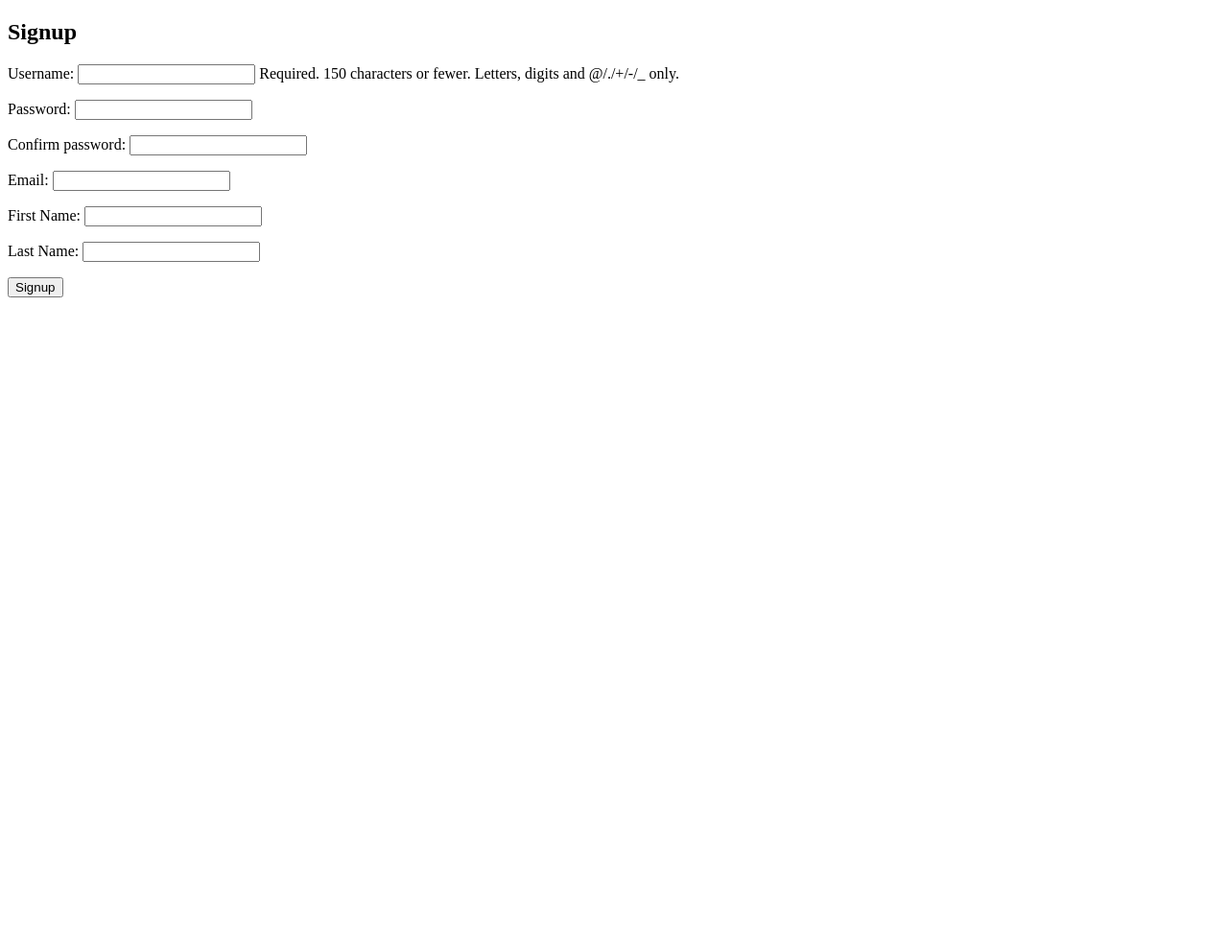
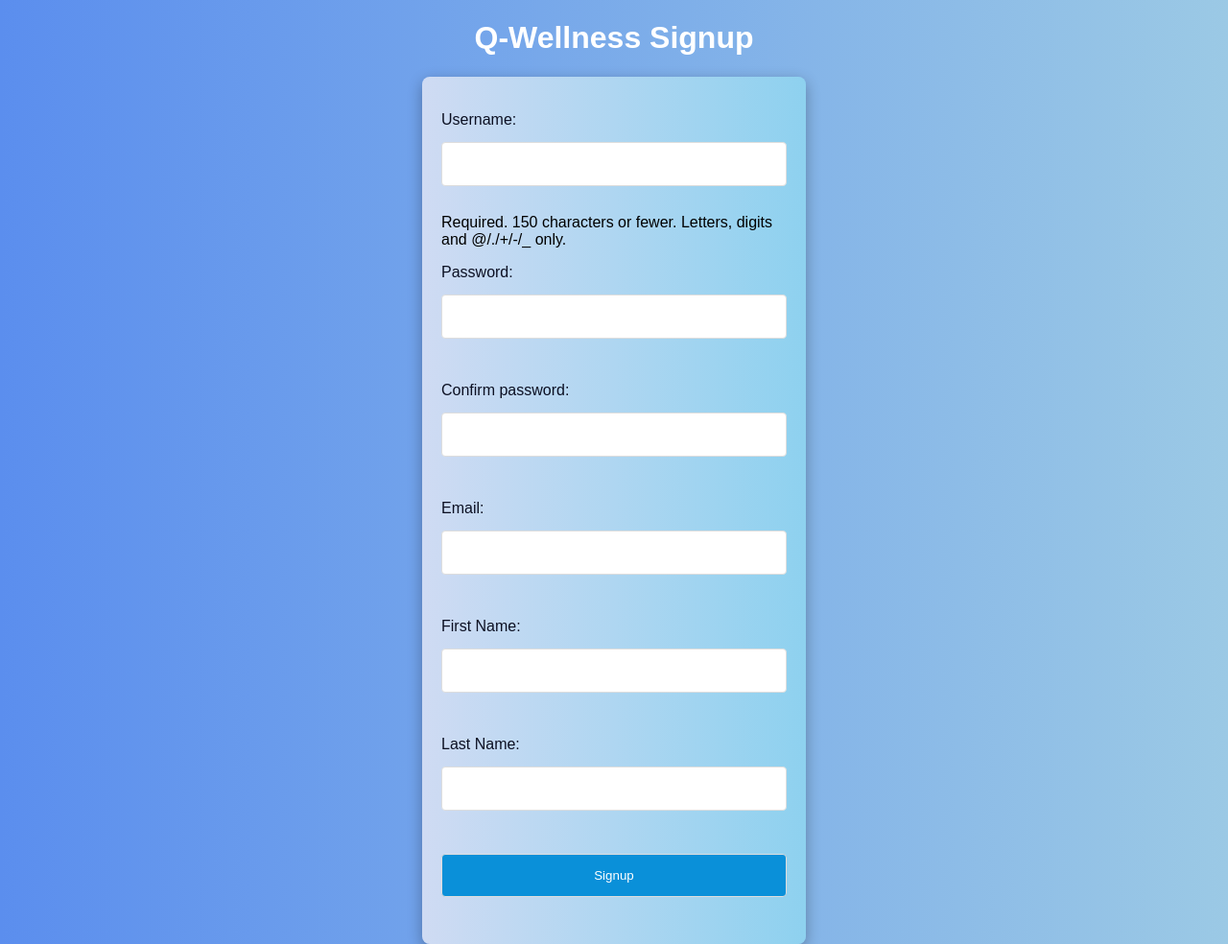
Before and after one commit to ChrisLoucaides/qwellness, a Django app: page /signup/ in a window 1280 px wide. Shown: the whole page at 96% size. Before the commit the page ends 310 px from the top, so only its background shows below. Run offline with Django 4.2, Linux system fonts and the light colour scheme; parts of the project's set-up code (start-up, migrations or seed data) failed here and were passed over.

Commit message:
styling for signup page

```diff
--- a/user_management/templates/signup.html
+++ b/user_management/templates/signup.html
@@ -4,13 +4,68 @@
     <meta charset="UTF-8">
     <meta name="viewport" content="width=device-width, initial-scale=1.0">
     <title>Signup</title>
+    <style>
+        body {
+            font-family: Arial, sans-serif;
+            background: linear-gradient(to right, #5b8eee, #9bc9e5);
+            margin: 0;
+            padding: 0;
+            display: flex;
+            justify-content: center;
+            align-items: center;
+            min-height: 100vh;
+        }
+
+        form {
+            background: linear-gradient(to right, #cfdbf3, #8ed1ef);
+            box-shadow: 0 5px 15px rgba(0, 0, 0, 0.3);
+            padding: 5%;
+            border-radius: 8px;
+            width: 90%;
+            max-width: 400px;
+            margin: 0 auto;
+        }
+
+        h1 {
+            text-align: center;
+            color: white;
+        }
+
+        label {
+            display: block;
+            margin-bottom: 4%;
+            color: #0c1023;
+        }
+
+        input,
+        button {
+            width: 100%;
+            padding: 4%;
+            margin-bottom: 8%;
+            border: 1px solid #ddd;
+            border-radius: 4px;
+            box-sizing: border-box;
+        }
+
+        button {
+            background-color: #0a90d9;
+            color: #fff;
+            cursor: pointer;
+        }
+
+        button:hover {
+            background-color: #0181e0;
+        }
+    </style>
 </head>
 <body>
-    <h2>Signup</h2>
+<div>
+    <h1>Q-Wellness Signup</h1>
     <form method="post">
         {% csrf_token %}
         {{ form.as_p }}
         <button type="submit">Signup</button>
     </form>
+</div>
 </body>
 </html>
```
